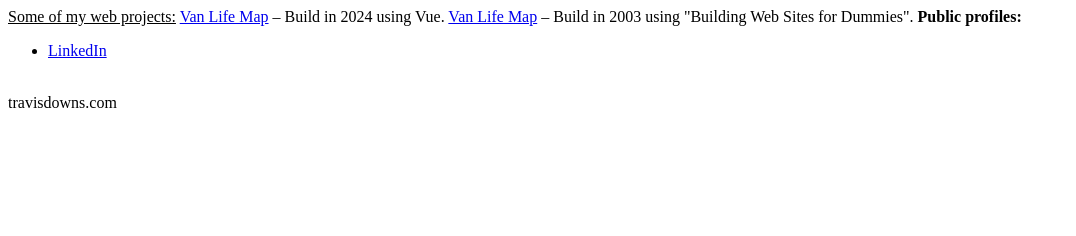
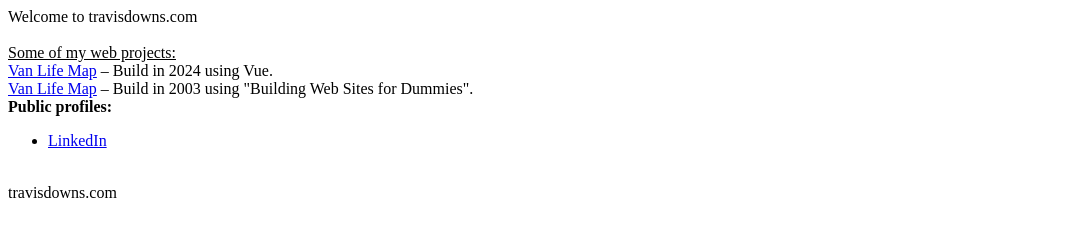
Before and after one commit to tdowns/tdowns.github.io, a plain HTML site: page index.html in a window 1280 px wide. Shown: the whole page, without its empty margins (0-1076 px from the left). Drawn offline with Linux system fonts and the light colour scheme.

Commit message:
Update index.html

```diff
--- a/index.html
+++ b/index.html
@@ -5,9 +5,15 @@
 </head>
 <body>
   <!-- One day this site may contain something of real substance. -->
+  Welcome to travisdowns.com
+  <br/>
+  <br/>
   <u>Some of my web projects:</u>
+  <br/>
   <a href="/vanlife-map">Van Life Map</a> – Build in 2024 using Vue.
+  <br/>
   <a href="https://web.archive.org/web/20030609193622/http://www.tadzilla.com/">Van Life Map</a> – Build in 2003 using "Building Web Sites for Dummies".
+  <br/>
   <b>Public profiles:</b>
   <ul>
     <li><a href="https://www.linkedin.com/in/travis-downs/">LinkedIn</a></li>
```
